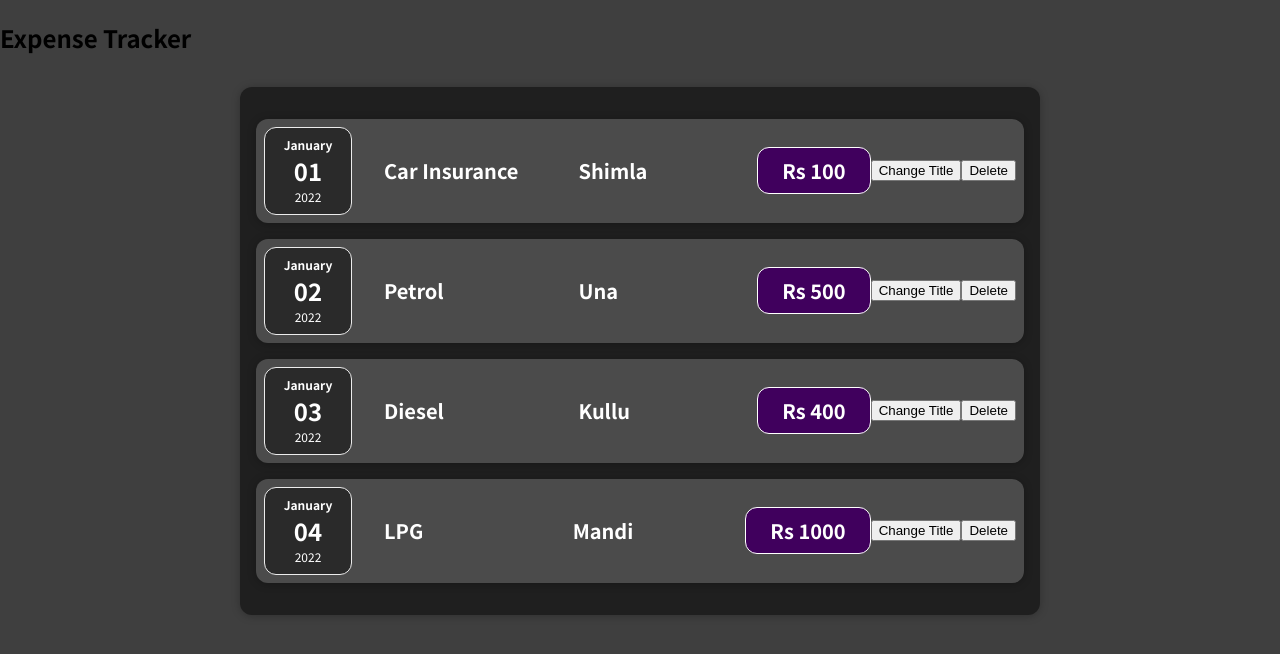
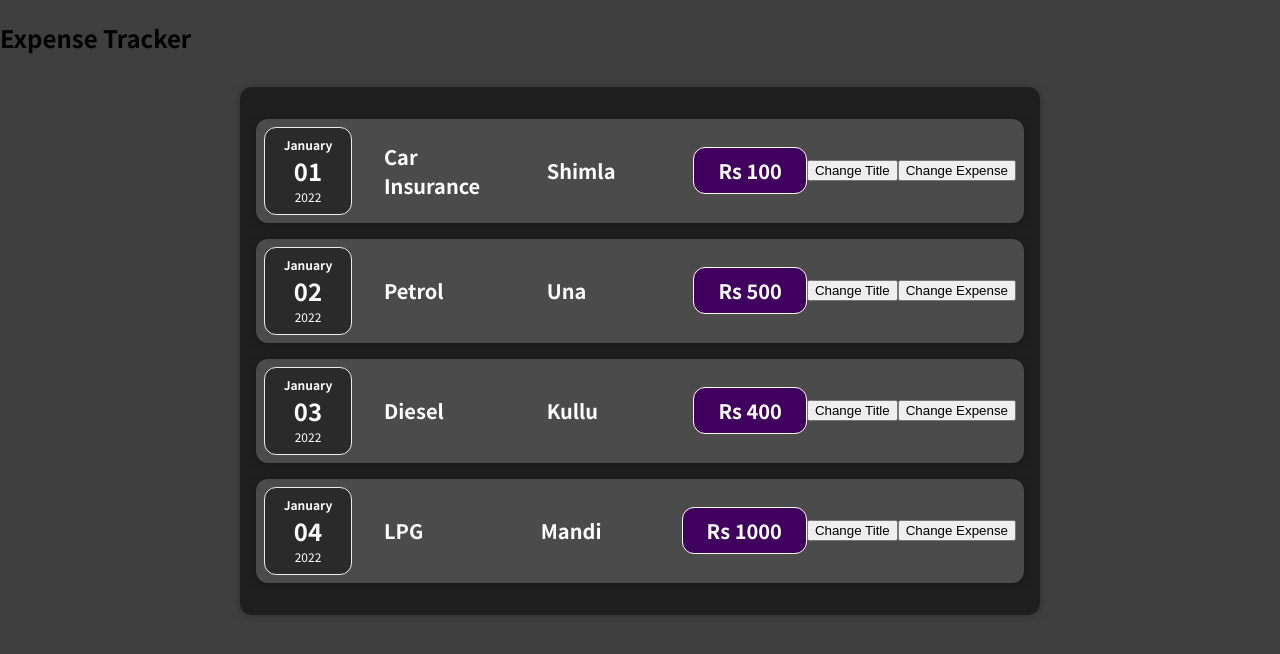
Before and after one commit to bhanuUdai/starting_react, a React (Create React App) app: page / in a window 1280 px wide. Shown: the top 654 px of the page. Built offline with nearby package versions, Linux system fonts and the light colour scheme.

Commit message:
Adding 'Change Expense' button Task-3(2)

```diff
--- a/src/components/Expenses/ExpenseDetails.js
+++ b/src/components/Expenses/ExpenseDetails.js
@@ -1,4 +1,3 @@
-import React from 'react'
 import "./ExpenseItem.css";
 let ExpenseDetails=(prop)=> {
   return (
--- a/src/components/Expenses/ExpenseItem.js
+++ b/src/components/Expenses/ExpenseItem.js
@@ -1,4 +1,4 @@
-import React,{useState} from 'react'
+import React, { useState } from "react";
 
 import "./ExpenseItem.css";
 import Card from "../UI/Card";
@@ -6,15 +6,16 @@ import ExpenseDetails from "./ExpenseDetails.js";
 import ExpenseDate from "./ExpenseDate";
 
 let ExpenseItem = (prop) => {
-
-  const[title,setTitle]=useState(prop.title)
+  const [title, setTitle] = useState(prop.title);
+  const [oldPrice, newPrice] = useState(prop.price);
 
   const clickHandler = () => {
-    setTitle('updated!!')
-    console.log(title)
+    setTitle("updated!!");
+    console.log(title);
   };
-  const deleteHandeler = () => {
-    console.log("deleted");
+
+  const expenseHandeler = () => {
+    newPrice(oldPrice + 100);
   };
 
   return (
@@ -23,10 +24,10 @@ let ExpenseItem = (prop) => {
         <ExpenseDate date={prop.date} />
         <h2>{title} </h2>
         <h2>{prop.location}</h2>
-        <ExpenseDetails price={prop.price} />
+        <ExpenseDetails price={oldPrice} />
       </div>
       <button onClick={clickHandler}>Change Title</button>
-      <button onClick={deleteHandeler}>Delete</button>
+      <button onClick={expenseHandeler}>Change Expense</button>
     </Card>
   );
 };
@@ -40,7 +41,6 @@ export default ExpenseItem;
 //In react events are passed as "prop" , but "on" should be used before events name, then only react will take it as event (e.g  onClick)
 //here functions that we will passed in events should not be evoked i.e '( )' should not used, other wise they will evoked when page will loaded
 
-
 //for any dynamic change in react we need state function from react library
 //This state function is imported and should we write as "useState", 'use' should be used in front of state
 //this useState is only used inside component function and not outside or in nested component function
@@ -51,3 +51,14 @@ export default ExpenseItem;
 // and it reload whole component and all jsx code inside it to make it visible on screen
 
 //console.log(title): will show old value because useSate(), schedule function and will appear after some time
+
+
+// The state is a built-in React object that is used to contain data or information about the component. A component's state can change over time; whenever it changes, the component re-renders.
+
+//  State really is separated on a per component instance basis.. i.e every instance of component have different state
+// In image code, ExpenseItem will be called four times and each one have individual instance of it own therefor specific data will change on click chnage title button
+
+// Here we are using const i.e  const[title,setTitle]=useState(prop.title)
+// because, we will never assign new title as title = newTitle, but we are doing it by calling setTitle( ), which will reload the entire function,
+// Here point to be noted that this  setTitle( ) is called and component function is reloaded, react will fetch the new title value that we will provided as input in setTitle( 'input'),
+// Means whole function get reloaded and new title value will be given to that particular state
```
Also changed, not shown: 1 other file (tests, documents, lock files or other folders).
